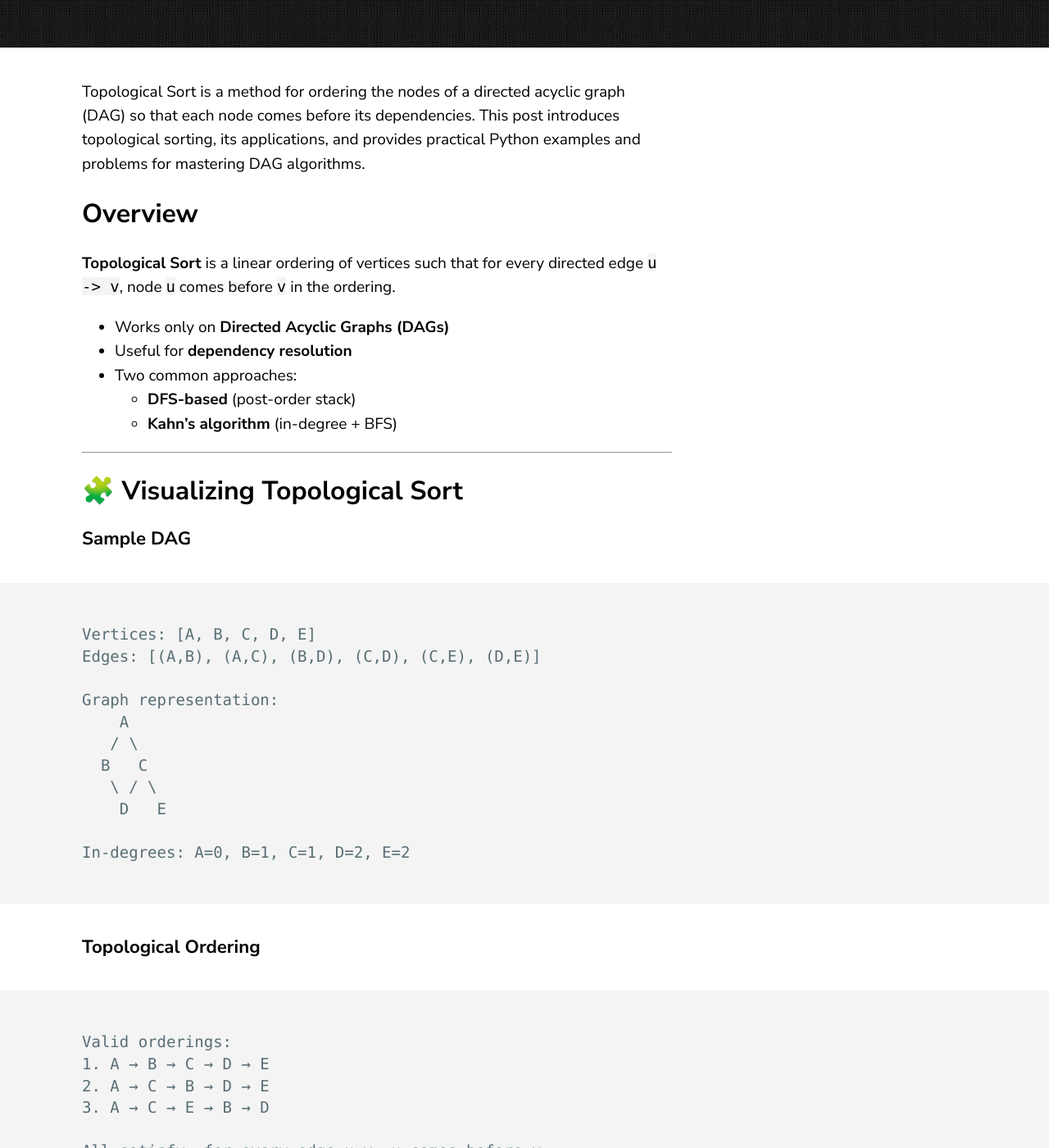
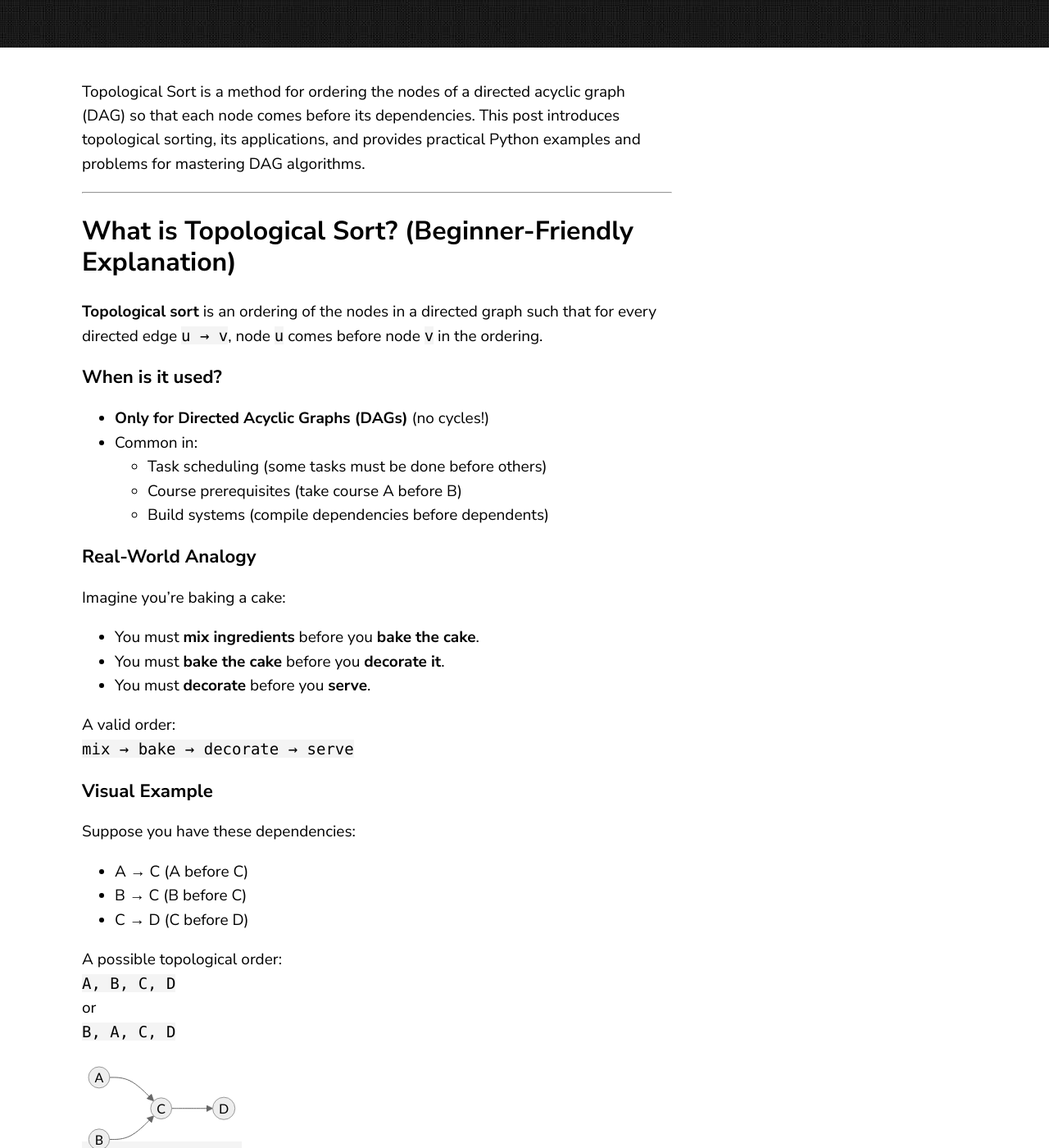
Before and after one commit to proxyroot/proxyroot.github.io, a Jekyll site: the page built from _posts/2024-01-20-topological-sort.markdown, in a window 1280 px wide and 1400 px high, scrolled down 374 px. Shown: the whole window at 82% size. Built offline with Jekyll 4.4.1, drawn with Linux system fonts in a browser that asks for light colours; our own code applies the rules of GitHub Pages for plain Markdown files; some of the changed text lies outside the part shown.

Commit message:
comments

````diff
--- a/_posts/2024-01-20-topological-sort.markdown
+++ b/_posts/2024-01-20-topological-sort.markdown
@@ -7,81 +7,103 @@ tags: [topological-sort, dag, python]
 
 Topological Sort is a method for ordering the nodes of a directed acyclic graph (DAG) so that each node comes before its dependencies. This post introduces topological sorting, its applications, and provides practical Python examples and problems for mastering DAG algorithms.
 
-## Overview
+---
 
-**Topological Sort** is a linear ordering of vertices such that for every directed edge `u -> v`, node `u` comes before `v` in the ordering.
+## What is Topological Sort? (Beginner-Friendly Explanation)
 
-- Works only on **Directed Acyclic Graphs (DAGs)**
-- Useful for **dependency resolution**
-- Two common approaches:
-  - **DFS-based** (post-order stack)
-  - **Kahn’s algorithm** (in-degree + BFS)
+**Topological sort** is an ordering of the nodes in a directed graph such that for every directed edge `u → v`, node `u` comes before node `v` in the ordering.
+
+### When is it used?
+- **Only for Directed Acyclic Graphs (DAGs)** (no cycles!)
+- Common in:
+  - Task scheduling (some tasks must be done before others)
+  - Course prerequisites (take course A before B)
+  - Build systems (compile dependencies before dependents)
+
+### Real-World Analogy
+
+Imagine you’re baking a cake:
+- You must **mix ingredients** before you **bake the cake**.
+- You must **bake the cake** before you **decorate it**.
+- You must **decorate** before you **serve**.
+
+A valid order:
+`mix → bake → decorate → serve`
+
+### Visual Example
+
+Suppose you have these dependencies:
+- A → C (A before C)
+- B → C (B before C)
+- C → D (C before D)
+
+A possible topological order:
+`A, B, C, D`
+or
+`B, A, C, D`
+
+```mermaid
+flowchart LR
+    A((A)) --> C((C))
+    B((B)) --> C
+    C --> D((D))
+```
+
+### Key Properties
+
+- There can be **multiple valid topological orders** for a given DAG.
+- If the graph has a cycle, **topological sort is impossible**.
 
 ---
 
-## 🧩 Visualizing Topological Sort
+## How Does the Algorithm Work?
 
-### Sample DAG
+**Kahn’s Algorithm (BFS-based):**
+1. Compute the in-degree (number of incoming edges) for each node.
+2. Start with nodes that have in-degree 0 (no dependencies).
+3. Remove them from the graph, add to the result, and decrease the in-degree of their neighbors.
+4. Repeat until all nodes are processed.
 
-```
-Vertices: [A, B, C, D, E]
-Edges: [(A,B), (A,C), (B,D), (C,D), (C,E), (D,E)]
-
-Graph representation:
-    A
-   / \
-  B   C
-   \ / \
-    D   E
-
-In-degrees: A=0, B=1, C=1, D=2, E=2
-```
-
-### Topological Ordering
-
-```
-Valid orderings:
-1. A → B → C → D → E
-2. A → C → B → D → E
-3. A → C → E → B → D
-
-All satisfy: for every edge u→v, u comes before v
-```
+**DFS-based Algorithm:**
+- Visit each node, recursively visit all its neighbors, and add the node to the result after visiting all its dependencies (post-order).
 
 ---
 
-## 🛠️ Kahn's Algorithm (Python)
+## Sample Code (Kahn’s Algorithm)
 
 ```python
-from collections import defaultdict, deque
+from collections import deque, defaultdict
 
-# Kahn's algorithm for topological sort using in-degree and BFS
-def topological_sort_kahn(vertices, edges):
-    in_degree = {v: 0 for v in vertices}  # Initialize in-degree of all vertices
-    graph = defaultdict(list)
+def topological_sort(graph):
+    in_degree = defaultdict(int)
+    for u in graph:
+        for v in graph[u]:
+            in_degree[v] += 1
 
-    for u, v in edges:
-        graph[u].append(v)
-        in_degree[v] += 1  # Count incoming edges
-
-    queue = deque([v for v in vertices if in_degree[v] == 0])  # Start with nodes with 0 in-degree
-    order = []
+    # Start with nodes with in-degree 0
+    queue = deque([u for u in graph if in_degree[u] == 0])
+    result = []
 
     while queue:
-        node = queue.popleft()
-        order.append(node)
-        for neighbor in graph[node]:
-            in_degree[neighbor] -= 1
-            if in_degree[neighbor] == 0:
-                queue.append(neighbor)
+        u = queue.popleft()
+        result.append(u)
+        for v in graph[u]:
+            in_degree[v] -= 1
+            if in_degree[v] == 0:
+                queue.append(v)
 
-    return order if len(order) == len(vertices) else []  # Return empty if cycle
-# Time complexity: O(V + E), Space: O(V + E)
+    if len(result) != len(graph):
+        return "Cycle detected! No topological order."
+    return result
 
-# Example:
-vertices = ['A', 'B', 'C', 'D', 'E']
-edges = [('A','B'), ('A','C'), ('B','D'), ('C','D'), ('C','E'), ('D','E')]
-print(topological_sort_kahn(vertices, edges))  # Output: ['A', 'B', 'C', 'D', 'E']
+# Example usage:
+graph = {
+    'A': ['C'],
+    'B': ['C'],
+    'C': ['D'],
+    'D': []
+}
+print(topological_sort(graph))  # Output: ['A', 'B', 'C', 'D'] or ['B', 'A', 'C', 'D']
 ```
 
 ---
````
Also changed, not shown: _posts/2024-01-09-graph-overview.markdown (+0 -36 lines).
